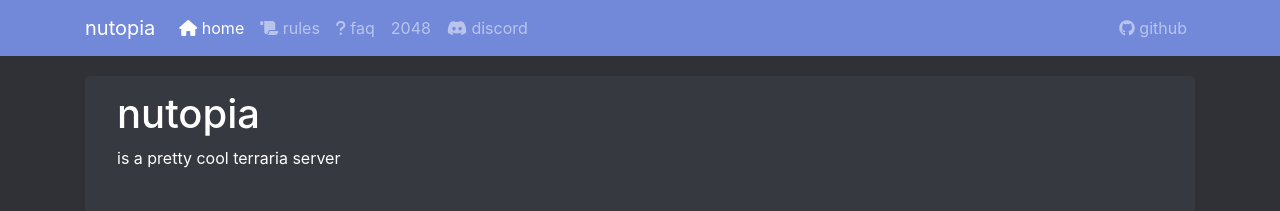
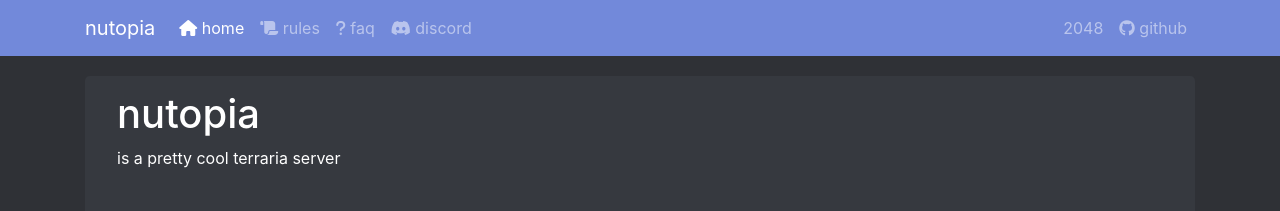
Before and after one commit to Epikest/nutopia, a Jekyll site: the page built from index.md, in a window 1280 px wide. Shown: the top 211 px of the page. Built offline with Jekyll 4.4.1, drawn with Linux system fonts in a browser that asks for light colours; nearby versions of some CDN libraries; a script that is not in the unit is left out.

Commit message:
Update default.html

```diff
--- a/_layouts/default.html
+++ b/_layouts/default.html
@@ -27,14 +27,14 @@
                     <a class="nav-link {% if page.title contains "faq" %}active disabled{% endif %}" href="/faq"><i class="fas fa-question"></i> faq</a>
                 </li>
                 <li class="nav-item">
-                    <a class="nav-link" target="_blank" href="https://nutopia.ml/2048"><i class="https://raw.githubusercontent.com/Epikest/nutopia/master/_layouts/2048.png"></i> 2048</a>
-                </li>
-                <li class="nav-item">
                     <a class="nav-link" target="_blank" href="https://discord.gg/884crYr"><i class="fab fa-discord"></i> discord</a>
                 </li>
             </ul>
             <hr/>
             <ul class="navbar-nav mr-right">
+                <li class="nav-item">
+                    <a class="nav-link" target="_blank" href="https://nutopia.ml/2048"><i class="fal fa-arrows"></i> 2048</a>
+                </li>
                 <li class="nav-item">
                     <a class="nav-link" target="_blank" href="https://github.com/Epikest/nutopia"><i class="fab fa-github"></i> github</a>
                 </li>
```
